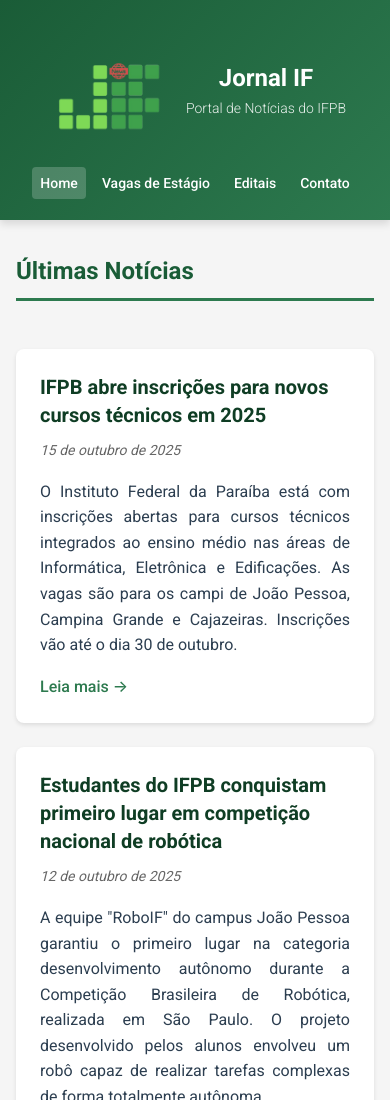
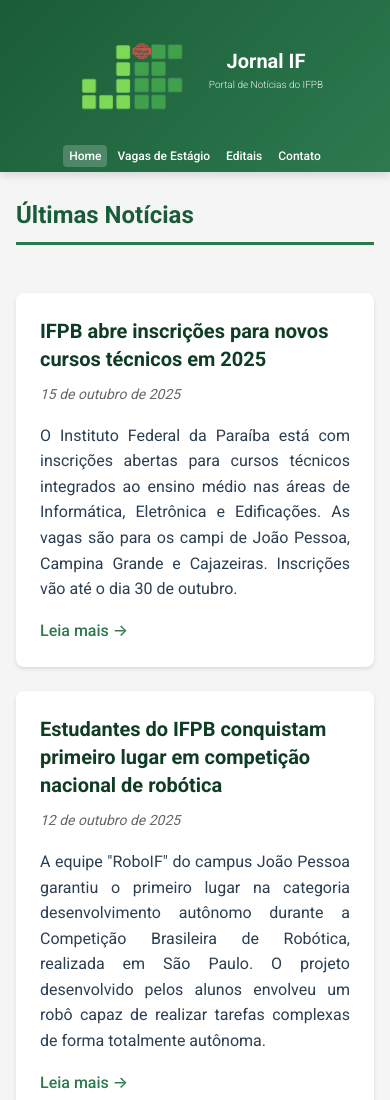
Before and after one commit to Jornal-IF/jornal, a plain HTML site: page index.html in a window 390 px wide. Shown: the top 1100 px of the page. Drawn offline with Linux system fonts and the light colour scheme.

Commit message:
Ajustando Header

```diff
--- a/css/style.css
+++ b/css/style.css
@@ -54,7 +54,7 @@ body {
 .header {
     background: linear-gradient(135deg, var(--primary-green) 0%, var(--secondary-green) 100%);
     color: var(--accent-white);
-    padding: var(--spacing-md) 0;
+    padding: 0.75rem 0;
     position: sticky;
     top: 0;
     z-index: 1000;
@@ -70,9 +70,9 @@ body {
 }
 
 .logo h1 {
-    font-size: 2rem;
+    font-size: 1.75rem;
     font-weight: 700;
-    margin-bottom: 0.25rem;
+    margin-bottom: 0.125rem;
 }
 
 /* Logo com imagem */
@@ -101,7 +101,7 @@ body {
 }
 
 .tagline {
-    font-size: 0.875rem;
+    font-size: 0.8125rem;
     opacity: 0.9;
     font-weight: 300;
 }
@@ -131,8 +131,8 @@ body {
    ======================================== */
 
 .main-content {
-    padding: var(--spacing-xl) 0;
-    min-height: calc(100vh - 400px);
+    padding: var(--spacing-lg) 0;
+    min-height: calc(100vh - 350px);
 }
 
 .content-wrapper {
@@ -1036,18 +1036,41 @@ body {
         grid-template-columns: 1fr;
     }
 
+    .header {
+        padding: 0.5rem 0;
+    }
+
     .header-content {
         flex-direction: column;
         text-align: center;
+        gap: 0.5rem;
+    }
+
+    .logo h1 {
+        font-size: 1.5rem;
+    }
+
+    .tagline {
+        font-size: 0.75rem;
     }
 
     .nav ul {
         flex-wrap: wrap;
         justify-content: center;
+        gap: var(--spacing-sm);
+    }
+
+    .nav a {
+        padding: 0.375rem 0.75rem;
+        font-size: 0.875rem;
     }
 }
 
 @media (max-width: 768px) {
+    .header {
+        padding: 0.375rem 0;
+    }
+
     .page-title {
         font-size: 1.5rem;
     }
@@ -1057,7 +1080,16 @@ body {
     }
 
     .logo h1 {
-        font-size: 1.5rem;
+        font-size: 1.375rem;
+    }
+
+    .tagline {
+        font-size: 0.6875rem;
+    }
+
+    .nav a {
+        padding: 0.25rem 0.5rem;
+        font-size: 0.8125rem;
     }
 
     .vaga-header,
@@ -1094,13 +1126,25 @@ body {
         --spacing-lg: 1.5rem;
     }
 
+    .header {
+        padding: 0.25rem 0;
+    }
+
+    .logo h1 {
+        font-size: 1.25rem;
+    }
+
+    .tagline {
+        font-size: 0.625rem;
+    }
+
     .nav ul {
-        gap: var(--spacing-xs);
+        gap: 0.25rem;
     }
 
     .nav a {
-        font-size: 0.875rem;
-        padding: var(--spacing-xs);
+        font-size: 0.75rem;
+        padding: 0.25rem 0.375rem;
     }
 
     .search-box {
```
